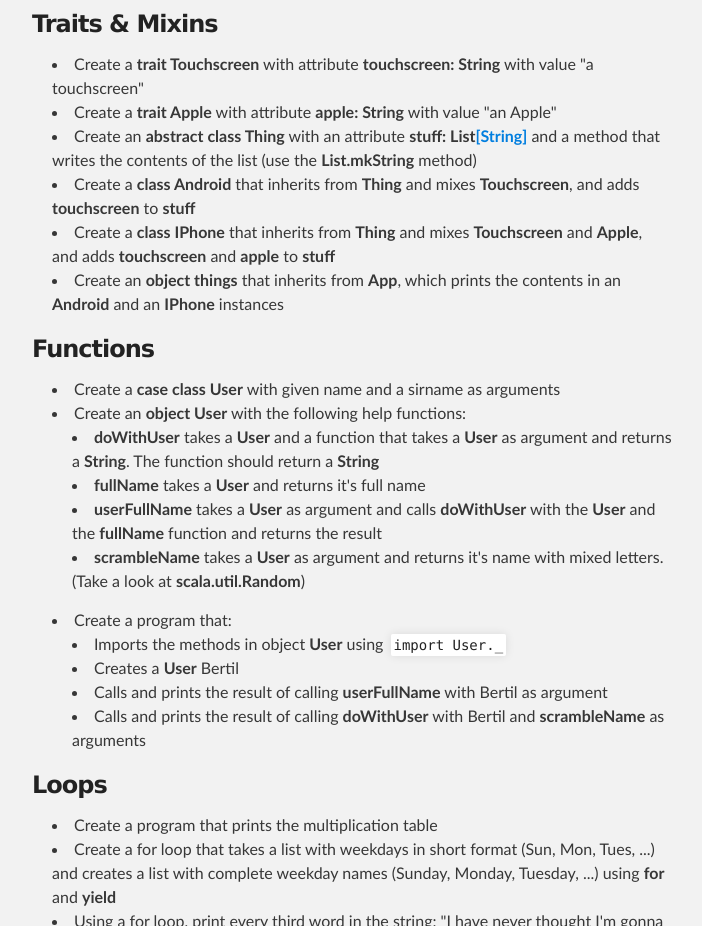
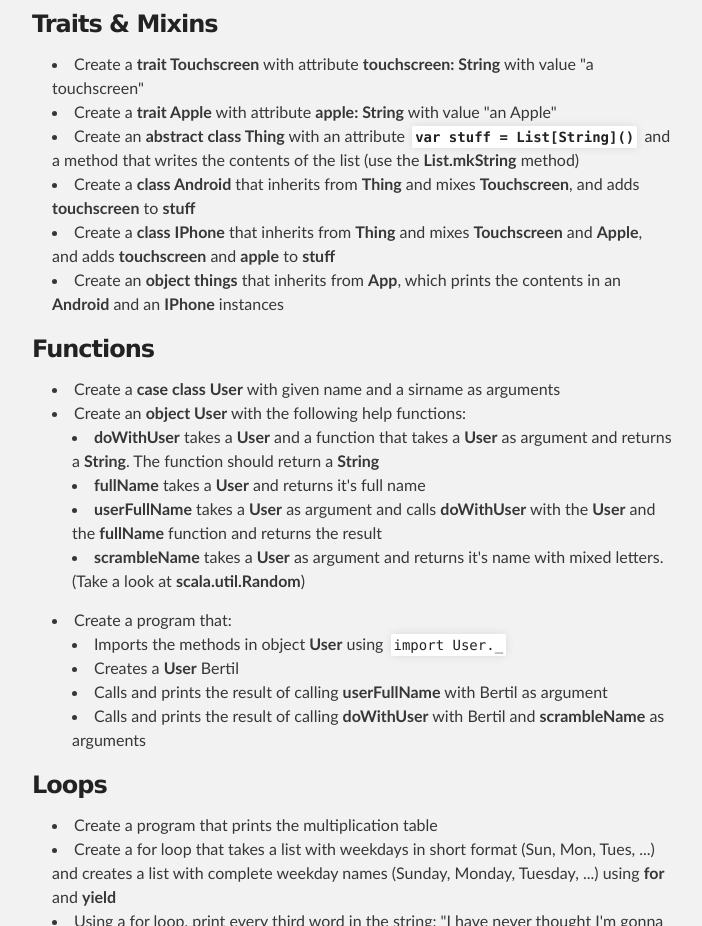
Before and after one commit to uzilan/scalaworkshop, a plain HTML site: page index.html in a window 1280 px wide. Shown: the part 2440-3366 px from the top of the page, without its empty margins (288-990 px from the left). Drawn offline with Linux system fonts and the light colour scheme.

```diff
--- a/index.html
+++ b/index.html
@@ -143,7 +143,7 @@
 <ul>
 <li>Create a <strong>trait Touchscreen</strong> with attribute <strong>touchscreen: String</strong> with value "a touchscreen"</li>
 <li>Create a <strong>trait Apple</strong> with attribute <strong>apple: String</strong> with value "an Apple"</li>
-<li>Create an <strong>abstract class Thing</strong> with an attribute <strong>stuff: List<a href="">[String]</a></strong> and a method that writes the contents of the list (use the <strong>List.mkString</strong> method)</li>
+<li>Create an <strong>abstract class Thing</strong> with an attribute <strong><code>var stuff = List[String]()</code></strong> and a method that writes the contents of the list (use the <strong>List.mkString</strong> method)</li>
 <li>Create a <strong>class Android</strong> that inherits from <strong>Thing</strong> and mixes <strong>Touchscreen</strong>, and adds <strong>touchscreen</strong> to <strong>stuff</strong>
 </li>
 <li>Create a <strong>class IPhone</strong> that inherits from <strong>Thing</strong> and mixes <strong>Touchscreen</strong> and <strong>Apple</strong>, and adds <strong>touchscreen</strong> and <strong>apple</strong> to <strong>stuff</strong>
```
Also changed, not shown: params.json (+1 -1 lines).
